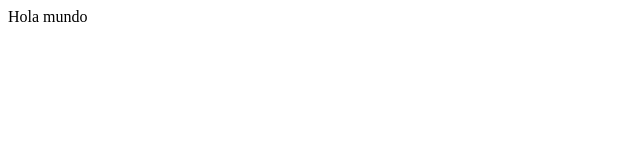
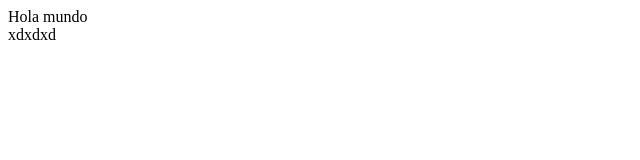
Before and after one commit to Keniding/prueba, a plain HTML site: page index.html in a window 1280 px wide. Shown: the full height of the page, 0-640 px from the left. Drawn offline with Linux system fonts and the light colour scheme.

Commit message:
Update index.html

```diff
--- a/index.html
+++ b/index.html
@@ -8,5 +8,6 @@
 </head>
 <body>
     <div>Hola mundo</div>
+    <div>xdxdxd</div>
 </body>
 </html>
```
